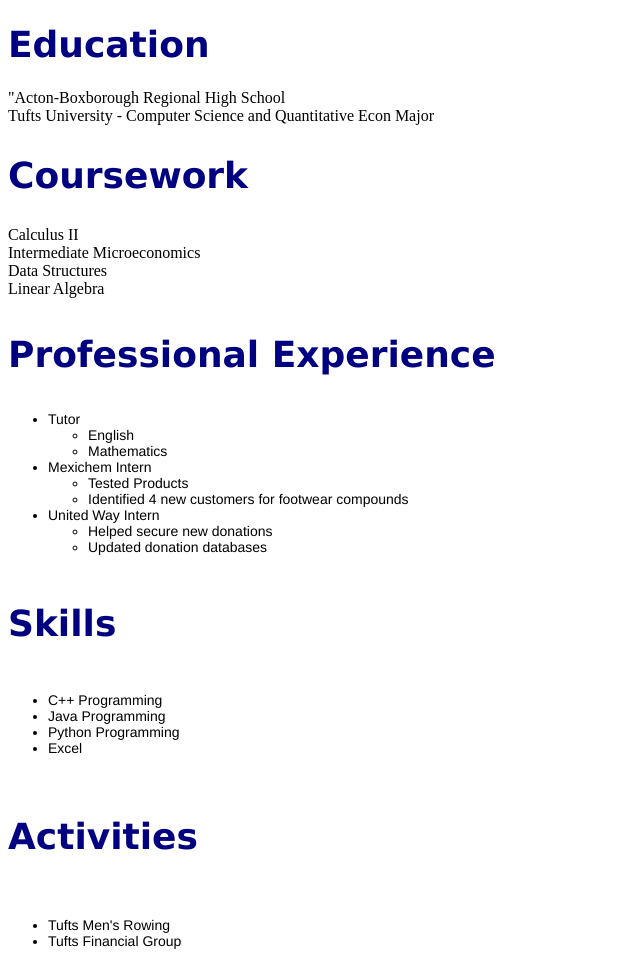
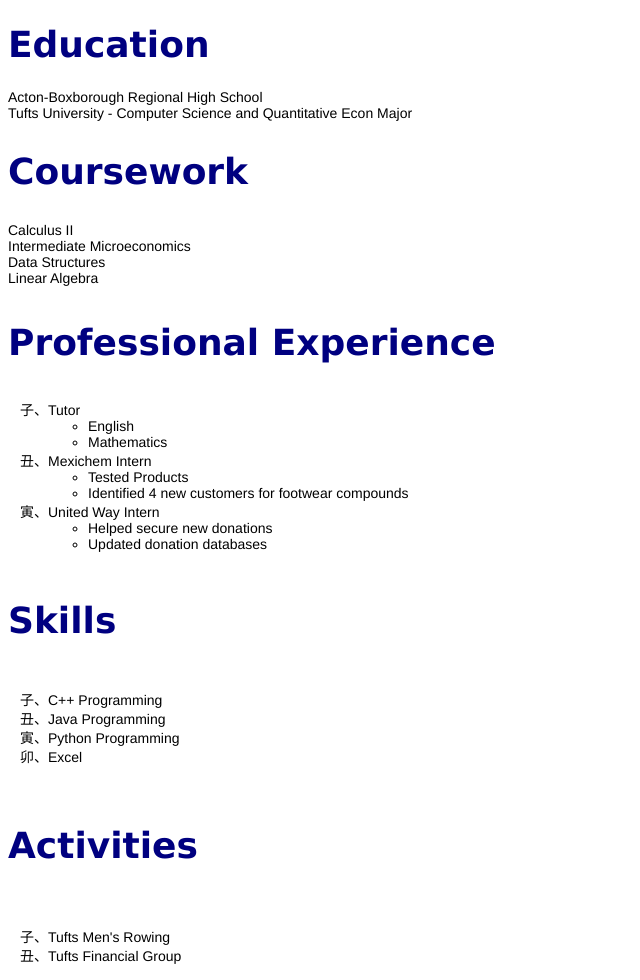
Before and after one commit to nmaity1999/nmaity1999.github.io, a plain HTML site: page resume.html in a window 1280 px wide. Shown: the whole page, without its empty margins (0-640 px from the left). Drawn offline with Linux system fonts and the light colour scheme.

Commit message:
resume style update

```diff
--- a/resume.html
+++ b/resume.html
@@ -8,13 +8,13 @@
 <body>
  <div></div>
 <h1 class ="header" >Education</h1>
-<p id="education"> "Acton-Boxborough Regional High School <br> Tufts University - Computer Science and Quantitative Econ Major<br> </p>
+<p class = "info"> Acton-Boxborough Regional High School <br> Tufts University - Computer Science and Quantitative Econ Major<br> </p>
 <div></div>
 <h2 class = "header" >Coursework</h2>
-<p>  Calculus II <br> Intermediate Microeconomics <br> Data Structures <br> Linear Algebra </p>
+<p class="info">  Calculus II <br> Intermediate Microeconomics <br> Data Structures <br> Linear Algebra </p>
 <div></div>
 <h3 class="header"> Professional Experience</h3>
-<ul>
+<ul class = "list">
   <li>Tutor</li>
     <ul>
       <li>English</li>
@@ -33,7 +33,7 @@
 </ul>
 <div></div>
 <h4 class = "header">Skills</h4>
-<ul>
+<ul class = "list">
   <li>C++ Programming</li>
   <li>Java Programming</li>
   <li>Python Programming</li>
@@ -41,7 +41,7 @@
 </ul>
 <div></div>
 <h5 class = "header">Activities</h5>
-<ul>
+<ul class="list">
   <li>Tufts Men's Rowing</li>
   <li>Tufts Financial Group</li>
 </ul>
```
